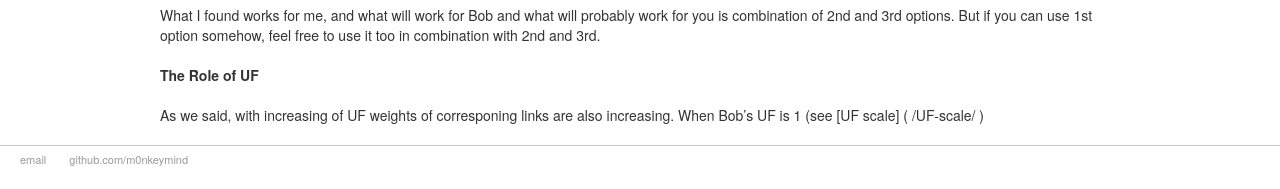
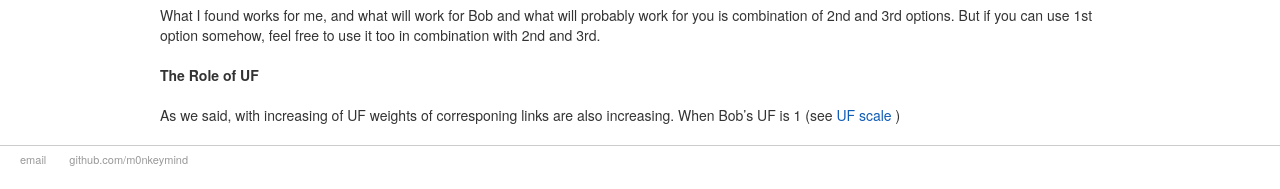
Before and after one commit to m0nkeymind/m0nkeymind.github.io, a Jekyll site: the page built from _articles/meet-bob.md, in a window 1280 px wide and 900 px high, scrolled down 1625 px. Shown: the part 708-897 px from the top of the window. Built offline with Jekyll 4.4.1, drawn with Linux system fonts in a browser that asks for light colours.

Commit message:
try to do internal link in meet bob

```diff
--- a/_articles/meet-bob.md
+++ b/_articles/meet-bob.md
@@ -138,4 +138,4 @@ option somehow, feel free to use it too in combination with 2nd and 3rd.
 ##### The Role of UF
 
 As we said, with increasing of UF weights of corresponing links are also
-increasing. When Bob's UF is 1 (see [UF scale] ( {{site.url}}/UF-scale/ )
+increasing. When Bob's UF is 1 (see [UF scale](http://m0nkeymind.github.io/UF-scale/) )
```
